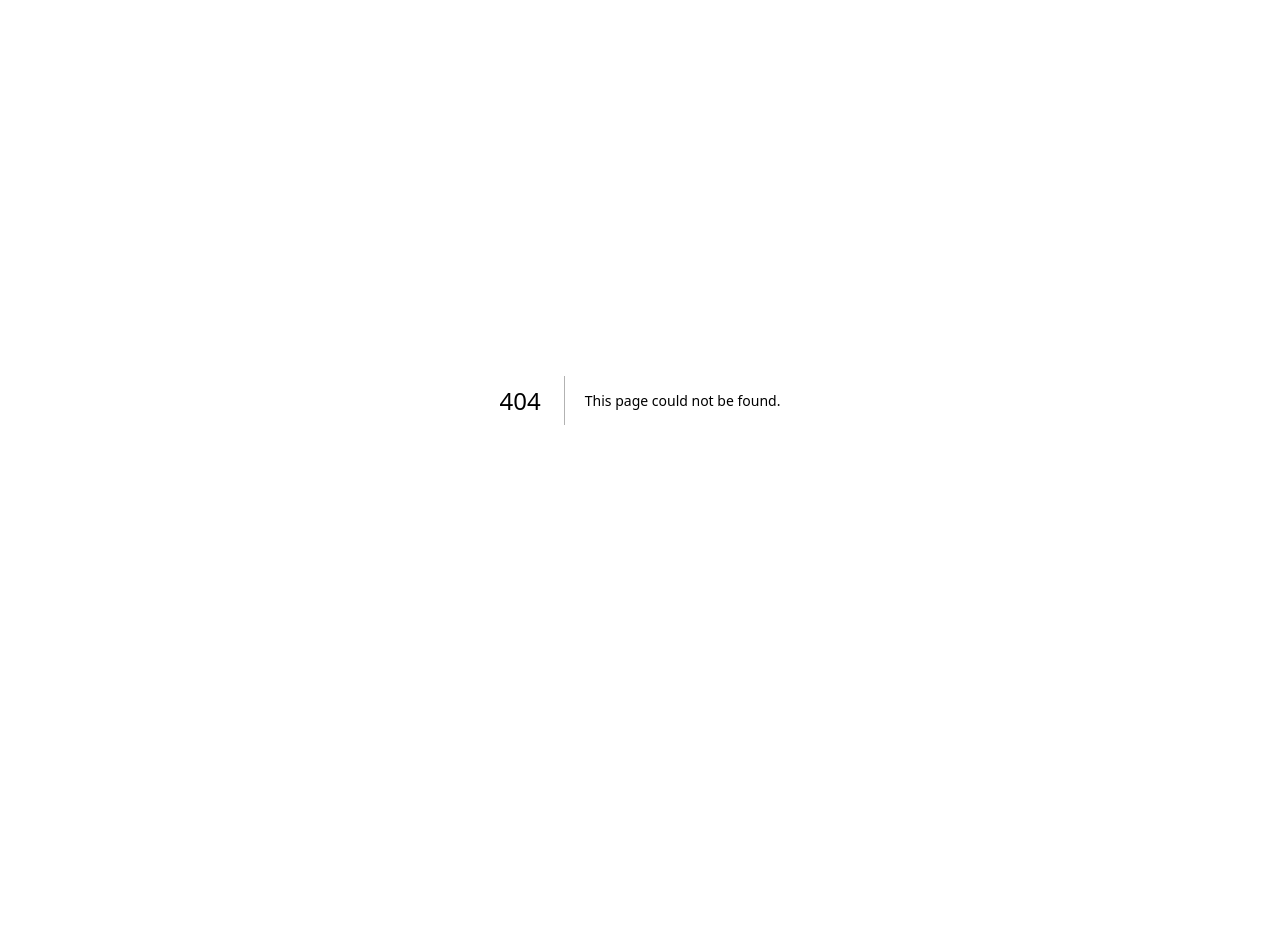
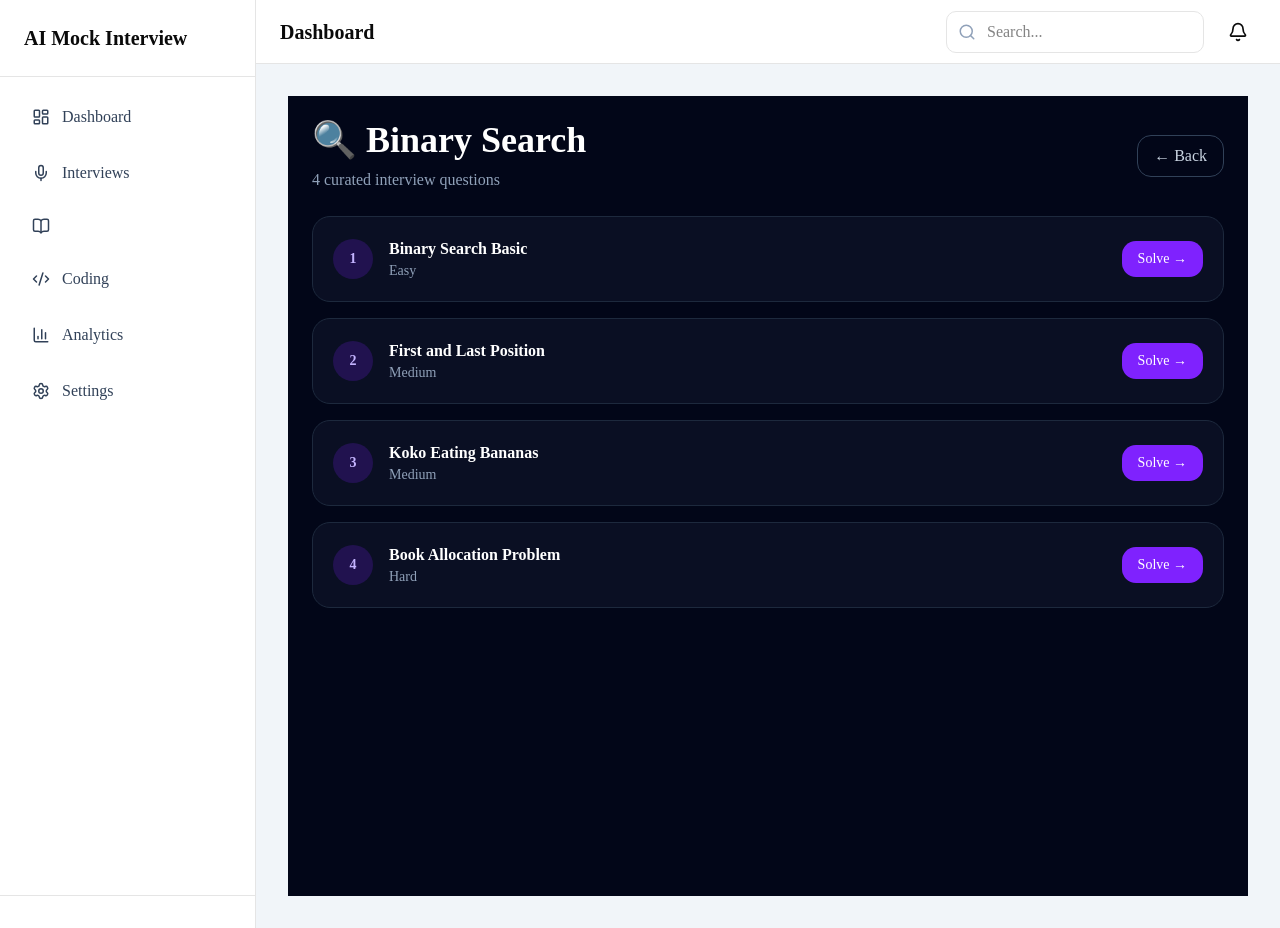
Before and after one commit to iramk596/ai-mock-interview, a Next.js app: page /dashboard/dsa-sheet/binary-search in a window 1280 px wide. Before the commit this address had no page. Before the commit the page ends 800 px from the top, so only its background shows below. Built offline with nearby package versions, Linux system fonts and the light colour scheme.

Commit message:
add initial DSA sheet structure and pattern pages

```diff
--- /dev/null
+++ b/src/app/dashboard/dsa-sheet/[pattern]/page.tsx
@@ -0,0 +1,68 @@
+import Link from "next/link";
+import { notFound } from "next/navigation";
+import { dsaSheet } from "@/data/dsa-sheet";
+
+type PageProps = {
+  params: Promise<{ pattern: string }>;
+};
+
+export default async function PatternPage({ params }: PageProps) {
+  const { pattern } = await params;
+
+  const currentPattern = dsaSheet.find((p) => p.id === pattern);
+
+  if (!currentPattern) notFound();
+
+  return (
+    <main className="min-h-screen bg-slate-950 p-6 text-white">
+      <div className="mx-auto max-w-5xl space-y-6">
+        <div className="flex items-center justify-between">
+          <div>
+            <h1 className="text-4xl font-bold">
+              {currentPattern.icon} {currentPattern.title}
+            </h1>
+            <p className="mt-2 text-slate-400">
+              {currentPattern.questions.length} curated interview questions
+            </p>
+          </div>
+
+          <Link
+            href="/dashboard/dsa-sheet"
+            className="rounded-xl border border-slate-700 px-4 py-2 text-slate-300 hover:border-violet-500 hover:text-white"
+          >
+            ← Back
+          </Link>
+        </div>
+
+        <div className="space-y-4">
+          {currentPattern.questions.map((question, index) => (
+            <div
+              key={question.name}
+              className="flex items-center justify-between rounded-2xl border border-slate-800 bg-slate-900/60 p-5"
+            >
+              <div className="flex items-center gap-4">
+                <div className="flex h-10 w-10 items-center justify-center rounded-full bg-violet-600/20 text-sm font-semibold text-violet-300">
+                  {index + 1}
+                </div>
+
+                <div>
+                  <h3 className="font-semibold text-white">{question.name}</h3>
+                  <p className="text-sm text-slate-400">
+                    {question.difficulty}
+                  </p>
+                </div>
+              </div>
+
+              <Link
+                href={`/dashboard/coding?problem=${encodeURIComponent(question.name)}`}
+                className="rounded-xl bg-violet-600 px-4 py-2 text-sm font-medium text-white transition hover:bg-violet-500"
+              >
+                Solve →
+              </Link>
+            </div>
+          ))}
+        </div>
+      </div>
+    </main>
+  );
+}
--- /dev/null
+++ b/src/app/dashboard/dsa-sheet/page.tsx
@@ -0,0 +1,48 @@
+import Link from "next/link";
+import { dsaSheet } from "@/data/dsa-sheet";
+
+export default function DSASheetPage() {
+  return (
+    <main className="min-h-screen bg-slate-950 p-6 text-white">
+      <div className="mx-auto max-w-6xl space-y-6">
+        <div>
+          <h1 className="text-4xl font-bold">Pattern-wise DSA Sheet</h1>
+          <p className="mt-2 text-slate-400">
+            Curated roadmap covering all important coding interview patterns.
+          </p>
+        </div>
+
+        <div className="grid gap-6 md:grid-cols-2 lg:grid-cols-3">
+          {dsaSheet.map((pattern) => (
+            <Link
+              key={pattern.id}
+              href={`/dashboard/dsa-sheet/${pattern.id}`}
+              className="rounded-3xl border border-slate-800 bg-slate-900/60 p-6 transition hover:border-violet-500 hover:bg-slate-900"
+            >
+              <div className="text-3xl">{pattern.icon}</div>
+
+              <h2 className="mt-4 text-2xl font-semibold">
+                {pattern.title}
+              </h2>
+
+              <p className="mt-2 text-slate-400">
+                {pattern.questions.length} questions
+              </p>
+
+              <div className="mt-4 flex flex-wrap gap-2">
+                {pattern.questions.slice(0, 3).map((q) => (
+                  <span
+                    key={q.name}
+                    className="rounded-full bg-slate-800 px-3 py-1 text-xs text-slate-300"
+                  >
+                    {q.name}
+                  </span>
+                ))}
+              </div>
+            </Link>
+          ))}
+        </div>
+      </div>
+    </main>
+  );
+}
--- a/src/components/dashboard/Sidebar.tsx
+++ b/src/components/dashboard/Sidebar.tsx
@@ -1,5 +1,6 @@
 "use client";
 
+import { BookOpen } from "lucide-react";
 import Link from "next/link";
 import { usePathname } from "next/navigation";
 import {
@@ -21,6 +22,11 @@ const menuItems = [
     name: "Interviews",
     href: "/dashboard/interviews",
     icon: Mic,
+  },
+  {
+  title: "DSA Sheet",
+  href: "/dashboard/dsa-sheet",
+  icon: BookOpen,
   },
   {
     name: "Coding",
--- /dev/null
+++ b/src/data/dsa-sheet.ts
@@ -0,0 +1,34 @@
+export const dsaSheet = [
+  {
+    id: "two-pointers",
+    title: "Two Pointers",
+    icon: "↔️",
+    questions: [
+      { name: "Pair with Target Sum", difficulty: "Easy" },
+      { name: "Remove Duplicates", difficulty: "Easy" },
+      { name: "Triplet Sum to Zero", difficulty: "Medium" },
+      { name: "Dutch National Flag Problem", difficulty: "Medium" },
+    ],
+  },
+  {
+    id: "sliding-window",
+    title: "Sliding Window",
+    icon: "🪟",
+    questions: [
+      { name: "Maximum Sum Subarray of Size K", difficulty: "Easy" },
+      { name: "Longest Substring with K Distinct Characters", difficulty: "Medium" },
+      { name: "No-repeat Substring", difficulty: "Hard" },
+    ],
+  },
+  {
+    id: "binary-search",
+    title: "Binary Search",
+    icon: "🔍",
+    questions: [
+      { name: "Binary Search Basic", difficulty: "Easy" },
+      { name: "First and Last Position", difficulty: "Medium" },
+      { name: "Koko Eating Bananas", difficulty: "Medium" },
+      { name: "Book Allocation Problem", difficulty: "Hard" },
+    ],
+  },
+] as const;
```
